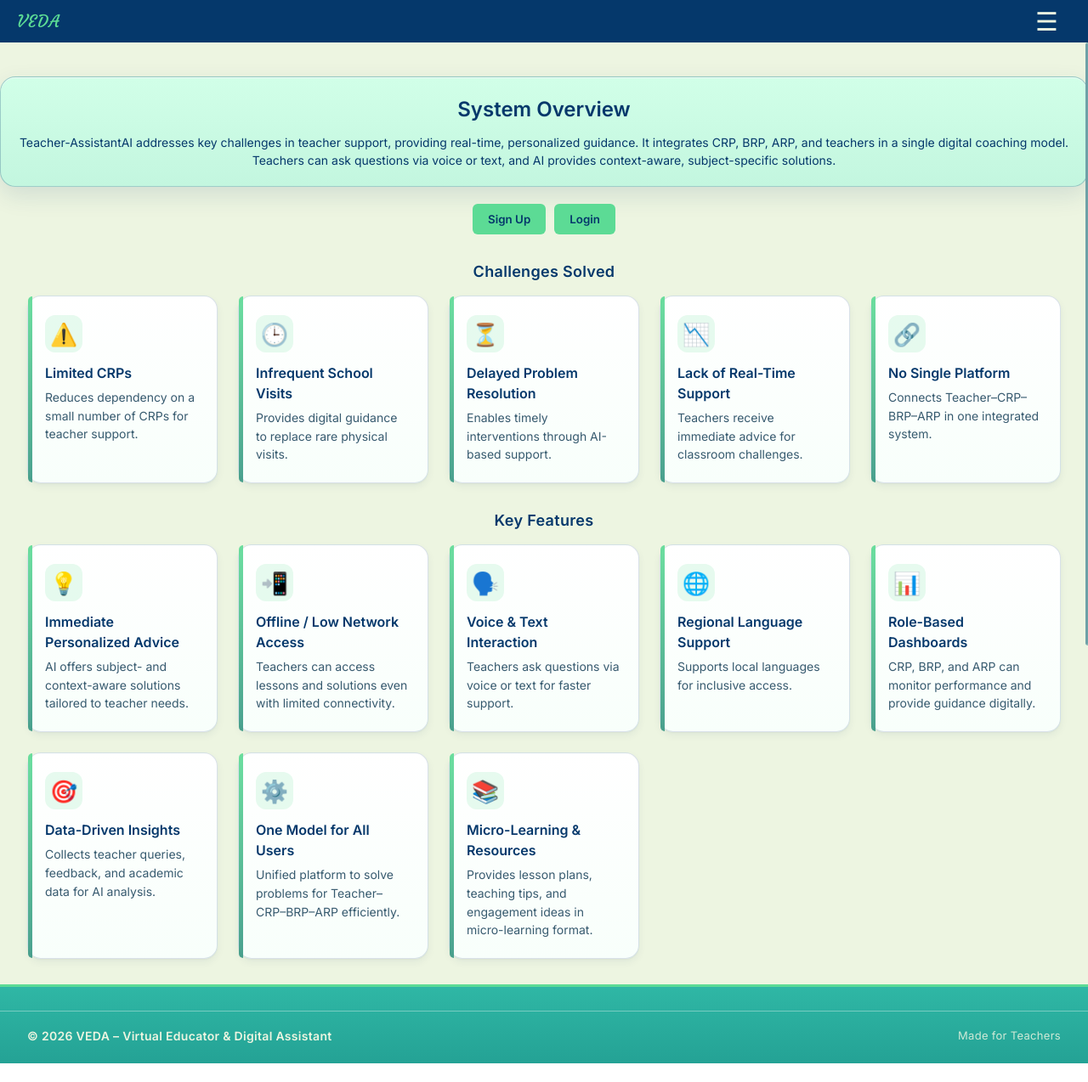
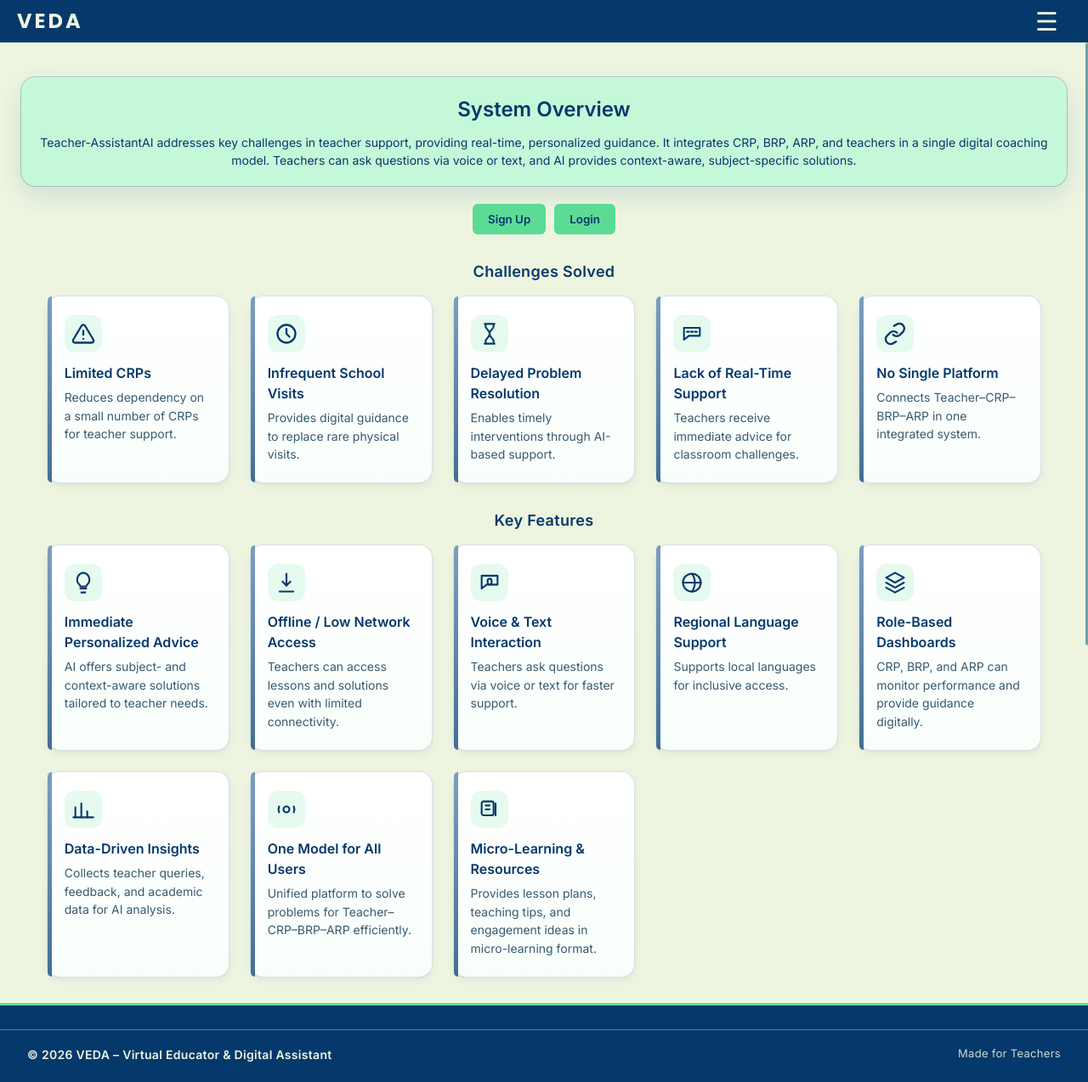
Before and after one commit to sumitpatel-2322/Teacher-Assistant, a FastAPI app: page / in a window 1280 px wide. Shown: the whole page at 85% size. Before the commit the page ends 1252 px from the top, so only its background shows below. Run offline with FastAPI, Linux system fonts and the light colour scheme.

Commit message:
icons added

```diff
--- a/static/css/Hp.css
+++ b/static/css/Hp.css
@@ -85,7 +85,7 @@ header {
 .intro {
   max-width:1300p;
   margin:90px auto 20px;
-  background:#c5f8d9;
+  background:#c5f8d9 !important;
   padding:20px 15px;
   border-radius:12px;
   box-shadow:0 4px 12px rgba(0,0,0,0.05);
@@ -158,7 +158,6 @@ header {
     #ffffff 0%,
     #f8fffb 100%
   );
-
   border-radius: 16px;
   padding: 22px 20px;
 
@@ -184,8 +183,8 @@ header {
   width: 5px;
   background: linear-gradient(
     180deg,
-    #5CDB95,
-    #379683
+  #6F93B8,
+  #2F5F88
   );
   border-radius: 16px 0 0 16px;
   opacity: 0.9;
@@ -263,3 +262,18 @@ header {
 @media screen and (max-width:768px){
   header { margin-top: 70px; }
 }
+/* Page side spacing */
+.page-container {
+  max-width: 1400px;     /* keeps content centered */
+  margin: 0 auto;        /* center horizontally */
+  padding: 0 24px;       /* 👈 left & right margin */
+}
+.card-icon {
+  width: 28px;
+  height: 28px;
+  stroke: #05386B;
+  stroke-width: 1.8;
+  fill: none;
+  stroke-linecap: round;
+  stroke-linejoin: round;
+}
--- a/static/css/footer.css
+++ b/static/css/footer.css
@@ -7,11 +7,7 @@
     margin: 0;
     padding : 28px 0 22px;
     margin-bottom: 0%;
-    background: linear-gradient(
-        180deg,
-        #2fb7a5 0%,
-        #24a295 100%
-    );
+    background: #05386B;
 
     color: #EDF5E1;
     border-top: 3px solid #5CDB95;
--- a/static/css/navbar.css
+++ b/static/css/navbar.css
@@ -1,9 +1,13 @@
 /* Logo Styling */
 nav .logo {
-    font-family: 'Courgette', cursive;
-    font-size: 24px;
-    color: #5CDB95; /* Mint Accent */
+    font-family: 'Poppins', sans-serif !important;
+    font-size: 24px !important;
+    font-weight: 700 !important;
+    letter-spacing: 3px !important;
+    color:#EDF5E1 !important;
 }
+
+
 
 /* Right Side Container */
 .nav-right {
--- a/static/css/sidebar.css
+++ b/static/css/sidebar.css
@@ -9,7 +9,7 @@
 
 body {
   min-height: 100vh;
-  background: linear-gradient(160deg, #EDF5E1, #c5f8d9);
+  background:#c5f8d9;
   color: #056b64;
     max-width: 100%;
 
--- a/templates/Home_page.html
+++ b/templates/Home_page.html
@@ -8,7 +8,7 @@
 
 {% block content %}
 
-
+<div class="page-container">
 <div class="intro" id="system-overview">
     <h1>System Overview</h1>
     <p>
@@ -28,27 +28,64 @@
 <div class="section-title" id="challenges">Challenges Solved</div>
 <div class="card-grid">
     <div class="card">
-        <div class="icon">⚠️</div>
+        <div class="icon"><svg class="card-icon" viewBox="0 0 24 24" fill="none">
+  <path d="M12 9v4M12 17h.01" stroke="currentColor" stroke-width="2" stroke-linecap="round"/>
+  <path d="M10.29 3.86L1.82 18a2 2 0 0 0 1.71 3h16.94a2 2 0 0 0 1.71-3L13.71 3.86a2 2 0 0 0-3.42 0z"
+        stroke="currentColor" stroke-width="2"/>
+</svg>
+</div>
         <h3>Limited CRPs</h3>
         <p>Reduces dependency on a small number of CRPs for teacher support.</p>
     </div>
     <div class="card">
-        <div class="icon">🕒</div>
+        <div class="icon"><svg class="card-icon" viewBox="0 0 24 24" fill="none">
+  <circle cx="12" cy="12" r="9" stroke="currentColor" stroke-width="2"/>
+  <path d="M12 7v5l3 3" stroke="currentColor" stroke-width="2" stroke-linecap="round"/>
+</svg>
+</div>
         <h3>Infrequent School Visits</h3>
         <p>Provides digital guidance to replace rare physical visits.</p>
     </div>
     <div class="card">
-        <div class="icon">⏳</div>
+        <div class="icon"><svg class="card-icon" viewBox="0 0 24 24" fill="none">
+  <path
+    d="M7 2h10M7 22h10M8 2v3c0 2 4 3 4 7s-4 5-4 7v3M16 2v3c0 2-4 3-4 7s4 5 4 7v3"
+    stroke="currentColor"
+    stroke-width="1.8"
+    stroke-linecap="round"
+    stroke-linejoin="round"
+  />
+</svg>
+
+</div>
         <h3>Delayed Problem Resolution</h3>
         <p>Enables timely interventions through AI-based support.</p>
     </div>
     <div class="card">
-        <div class="icon">📉</div>
+        <div class="icon"><svg class="card-icon" viewBox="0 0 24 24" fill="none">
+  <path d="M4 6h16v8H9l-5 4V6z"
+        stroke="#05386B"
+        stroke-width="1.8"
+        stroke-linejoin="round"/>
+  <path d="M7 10h2M11 10h2M15 10h2"
+        stroke="#05386B"
+        stroke-width="1.8"
+        stroke-linecap="round"/>
+</svg>
+
+
+</div>
         <h3>Lack of Real-Time Support</h3>
         <p>Teachers receive immediate advice for classroom challenges.</p>
     </div>
     <div class="card">
-        <div class="icon">🔗</div>
+        <div class="icon"><svg class="card-icon" viewBox="0 0 24 24" fill="none">
+  <path d="M10 13a5 5 0 0 0 7.07 0l2.83-2.83a5 5 0 0 0-7.07-7.07L11 4"
+        stroke="currentColor" stroke-width="2"/>
+  <path d="M14 11a5 5 0 0 0-7.07 0L4.1 13.83a5 5 0 1 0 7.07 7.07L13 20"
+        stroke="currentColor" stroke-width="2"/>
+</svg>
+</div>
         <h3>No Single Platform</h3>
         <p>Connects Teacher–CRP–BRP–ARP in one integrated system.</p>
     </div>
@@ -57,44 +94,86 @@
 <div class="section-title" id="features">Key Features</div>
 <div class="card-grid">
     <div class="card">
-        <div class="icon">💡</div>
+        <div class="icon"><svg class="card-icon" viewBox="0 0 24 24">
+  <path d="M9 18h6"/>
+  <path d="M10 22h4"/>
+  <path d="M12 2a7 7 0 0 0-4 12c.5.5 1 1.5 1 2h6c0-.5.5-1.5 1-2a7 7 0 0 0-4-12z"/>
+</svg>
+</div>
         <h3>Immediate Personalized Advice</h3>
         <p>AI offers subject- and context-aware solutions tailored to teacher needs.</p>
     </div>
     <div class="card">
-        <div class="icon">📲</div>
+        <div class="icon"><svg class="card-icon" viewBox="0 0 24 24">
+  <path d="M12 3v12"/>
+  <path d="M8 11l4 4 4-4"/>
+  <path d="M5 21h14"/>
+</svg>
+</div>
         <h3>Offline / Low Network Access</h3>
         <p>Teachers can access lessons and solutions even with limited connectivity.</p>
     </div>
     <div class="card">
-        <div class="icon">🗣️</div>
+        <div class="icon"><svg class="card-icon" viewBox="0 0 24 24">
+  <path d="M4 5h16v9H9l-5 4V5z"/>
+  <path d="M12 8a2 2 0 0 1 2 2v2a2 2 0 0 1-4 0v-2a2 2 0 0 1 2-2z"/>
+</svg>
+</div>
         <h3>Voice & Text Interaction</h3>
         <p>Teachers ask questions via voice or text for faster support.</p>
     </div>
     <div class="card">
-        <div class="icon">🌐</div>
+        <div class="icon"><svg class="card-icon" viewBox="0 0 24 24">
+  <circle cx="12" cy="12" r="9"/>
+  <path d="M3 12h18"/>
+  <path d="M12 3a15 15 0 0 1 0 18"/>
+</svg>
+</div>
         <h3>Regional Language Support</h3>
         <p>Supports local languages for inclusive access.</p>
     </div>
     <div class="card">
-        <div class="icon">📊</div>
+        <div class="icon"><svg class="card-icon" viewBox="0 0 24 24">
+  <path d="M12 2l9 5-9 5-9-5 9-5z"/>
+  <path d="M3 12l9 5 9-5"/>
+  <path d="M3 17l9 5 9-5"/>
+</svg>
+</div>
         <h3>Role-Based Dashboards</h3>
         <p>CRP, BRP, and ARP can monitor performance and provide guidance digitally.</p>
     </div>
     <div class="card">
-        <div class="icon">🎯</div>
+        <div class="icon"><svg class="card-icon" viewBox="0 0 24 24">
+  <path d="M4 20V10"/>
+  <path d="M10 20V6"/>
+  <path d="M16 20V14"/>
+  <path d="M22 20H2"/>
+</svg>
+</div>
         <h3>Data-Driven Insights</h3>
         <p>Collects teacher queries, feedback, and academic data for AI analysis.</p>
     </div>
     <div class="card">
-        <div class="icon">⚙️</div>
+        <div class="icon"><svg class="card-icon" viewBox="0 0 24 24">
+  <circle cx="12" cy="12" r="3"/>
+  <path d="M19.4 15a7.5 7.5 0 0 0 0-6"/>
+  <path d="M4.6 9a7.5 7.5 0 0 0 0 6"/>
+</svg>
+</div>
         <h3>One Model for All Users</h3>
         <p>Unified platform to solve problems for Teacher–CRP–BRP–ARP efficiently.</p>
     </div>
     <div class="card">
-        <div class="icon">📚</div>
+        <div class="icon"><svg class="card-icon" viewBox="0 0 24 24">
+  <rect x="4" y="4" width="12" height="14" rx="2"/>
+  <path d="M8 8h4"/>
+  <path d="M8 12h4"/>
+  <path d="M18 6v12"/>
+</svg>
+</div>
         <h3>Micro-Learning & Resources</h3>
         <p>Provides lesson plans, teaching tips, and engagement ideas in micro-learning format.</p>
     </div>
 </div>
+</div>
 {% endblock %}
--- a/templates/Partials/navbar.html
+++ b/templates/Partials/navbar.html
@@ -1,4 +1,5 @@
 <nav>
+
     <div class="logo">VEDA</div>
 
     <div class="nav-right">
--- a/templates/base.html
+++ b/templates/base.html
@@ -6,6 +6,8 @@
     <title>{% block title %}VEDA - Teacher Assistant{% endblock %}</title>
 
     <link href="https://fonts.googleapis.com/css2?family=Inter:wght@400;600&family=Courgette&display=swap" rel="stylesheet">
+    <link href="https://fonts.googleapis.com/css2?family=Poppins:wght@500;600;700&display=swap" rel="stylesheet">
+
 
     <link rel="stylesheet" href="/static/css/theme.css">
     <link rel="stylesheet" href="/static/css/layout.css"> <link rel="stylesheet" href="/static/css/navbar.css">
```
Also changed, not shown: static/css/dashboard_chat.css (+15 -1 lines).
